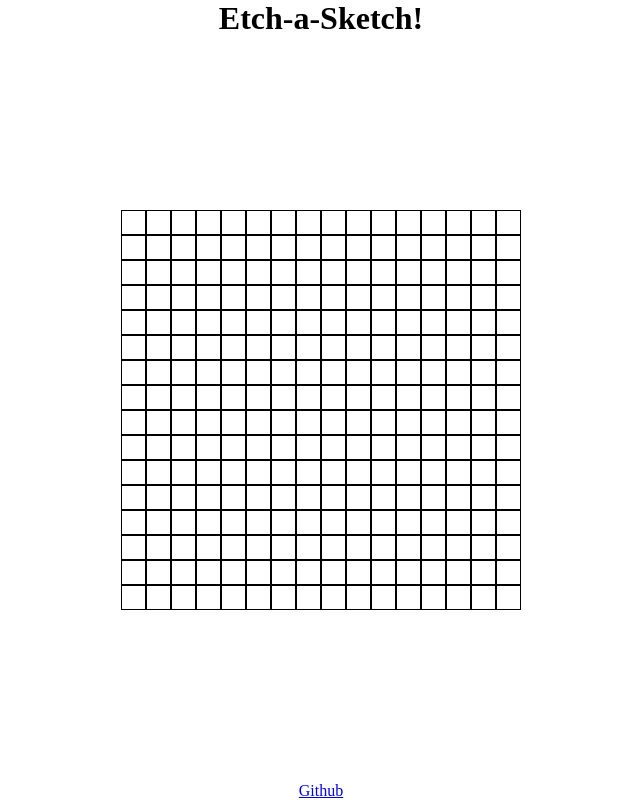
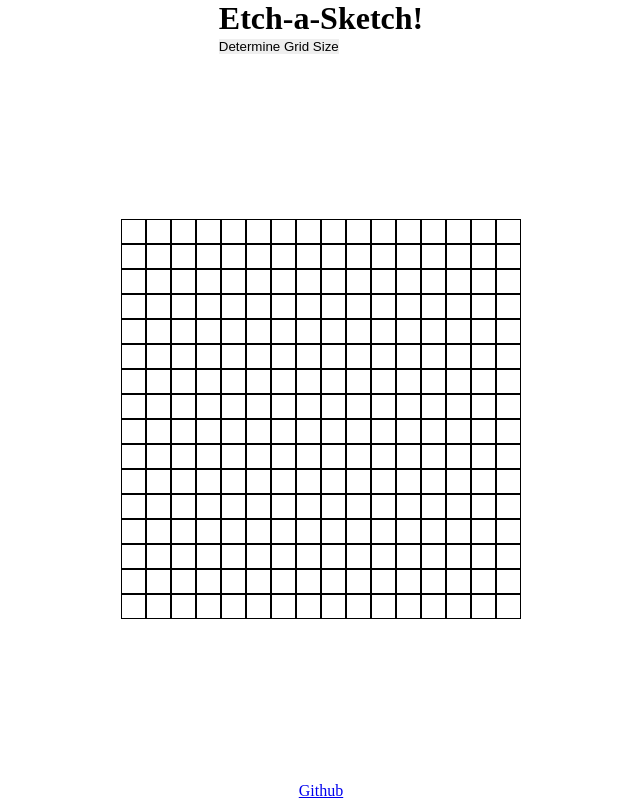
Before and after one commit to aipr0/etch-a-sketch, a plain HTML site: page index.html in a window 1280 px wide. Shown: the whole page, without its empty margins (319-959 px from the left). Drawn offline with Linux system fonts and the light colour scheme.

Commit message:
Add button, fix issue with class keyword spelling error

```diff
--- a/index.html
+++ b/index.html
@@ -6,13 +6,11 @@
     <script src="script.js" defer></script>
     <title>Etch-a-Sketch!</title>
 </head>
-    <h1>Etch-a-Sketch!</h1>
-
+    <div class="header">
+        <h1>Etch-a-Sketch!</h1>
+        <button id="setGridSize">Determine Grid Size</button>
+    </div>
     <div class="sketcher">
-        <!-- <div class="pinkbox"></div>
-        <div class="pinkbox"></div>
-        <div class="pinkbox"></div>
-        <div class="pinkbox"></div> -->
     </div>
 
     <div class="footer">
```
